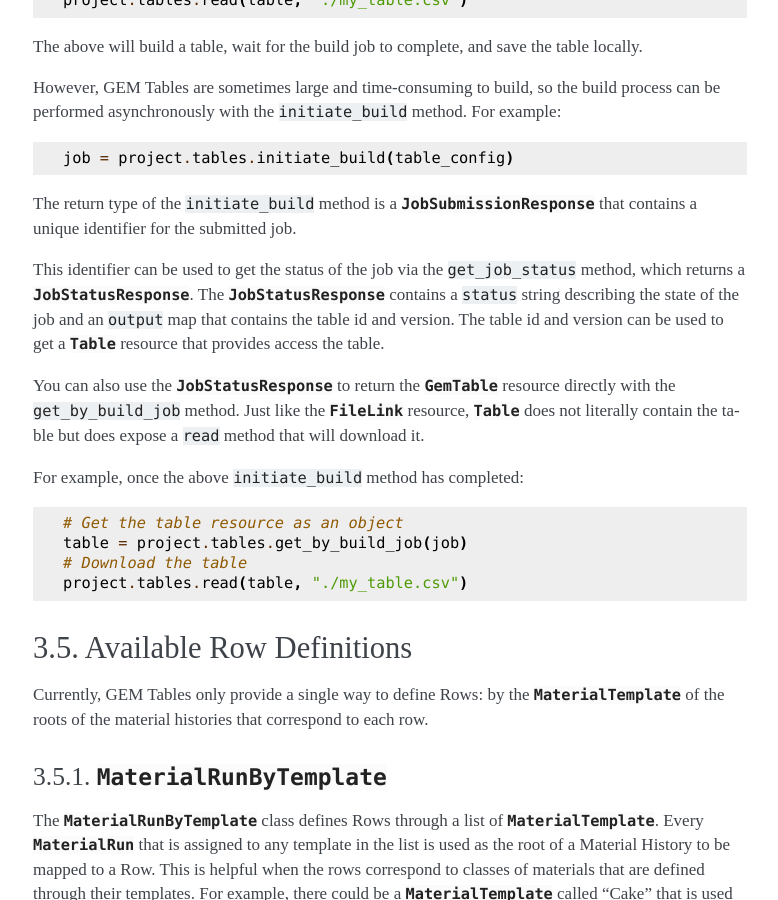
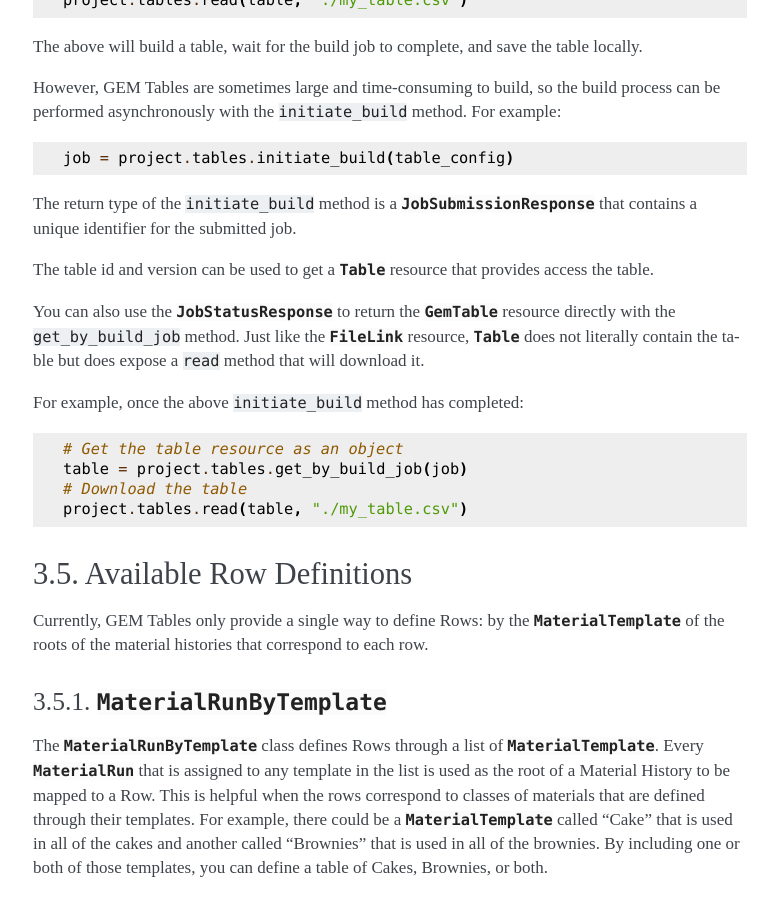
Before and after one commit to CitrineInformatics/citrine-python, a Sphinx documentation site: the page built from docs/source/data_extraction.rst, in a window 1280 px wide and 900 px high, scrolled down 3593 px. Shown: the whole window, without its empty margins (375-1153 px from the left). Built offline with Sphinx 7.4.7, drawn with Linux system fonts in a browser that asks for light colours.

Commit message:
Update docs/source/data_extraction.rst
Co-authored-by: Ken Kroenlein <51962276+kroenlein@users.noreply.github.com>

```diff
--- a/docs/source/data_extraction.rst
+++ b/docs/source/data_extraction.rst
@@ -180,8 +180,6 @@ For example:
 
 The return type of the ``initiate_build`` method is a :class:`~citrine.resources.job.JobSubmissionResponse` that contains a unique identifier for the submitted job.
 
-This identifier can be used to get the status of the job via the ``get_job_status`` method, which returns a :class:`~citrine.resources.ara_job.JobStatusResponse`.
-The :class:`~citrine.resources.ara_job.JobStatusResponse` contains a ``status`` string describing the state of the job and an ``output`` map that contains the table id and version.
 The table id and version can be used to get a :class:`~citrine.resources.table.Table` resource that provides access the table.
 
 You can also use the :class:`~citrine.resources.job.JobStatusResponse` to return the :class:`~citrine.resources.gemtables.GemTable` resource directly with the ``get_by_build_job`` method.
```
